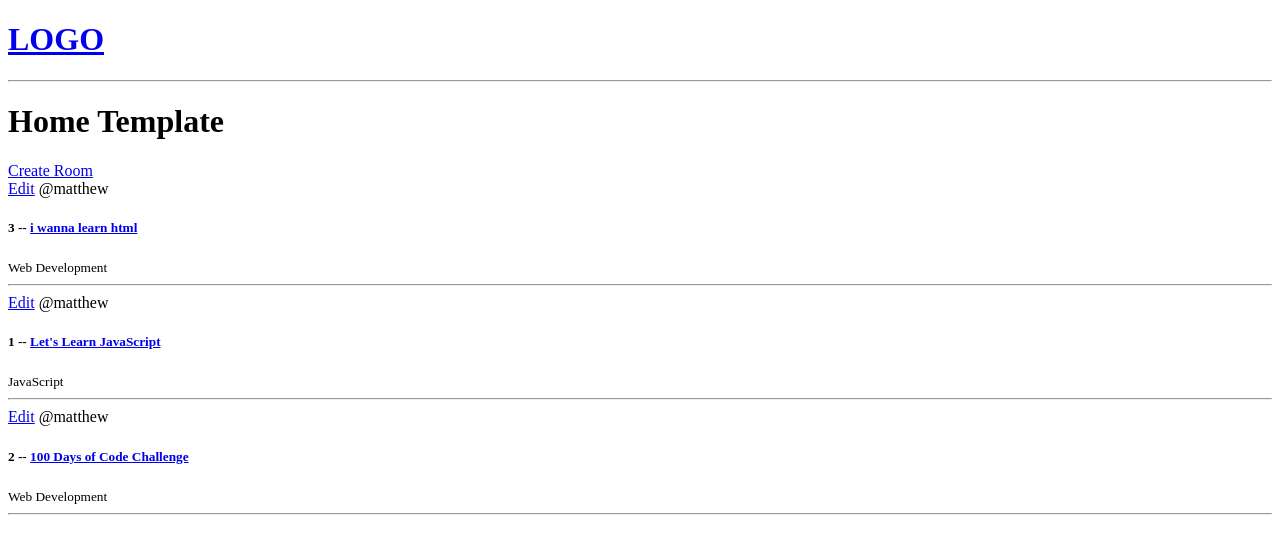
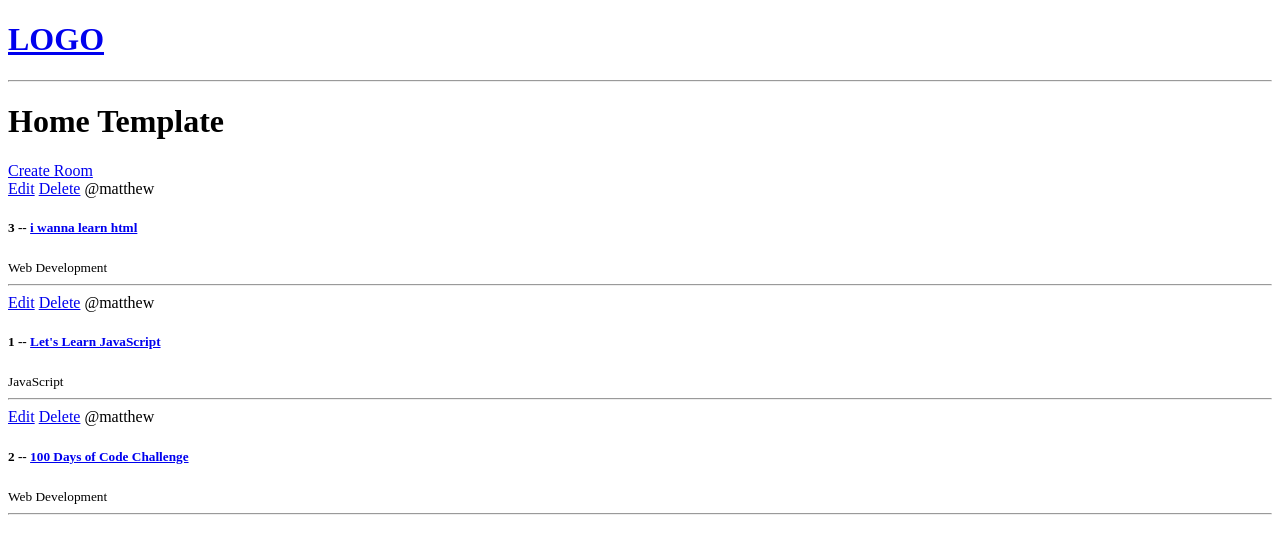
Before and after one commit to mattygersh21/python-django-discord, a Django app: page / in a window 1280 px wide. Shown: the top 554 px of the page. Run offline with Django 4.2, Linux system fonts and the light colour scheme; data comes from the database, SQL or seed files in the repository; both versions use the stored data as it was after the commit.

Commit message:
* added room deletion (urls.py, views.py, delete.html, home.html)

```diff
--- a/discord/base/templates/base/home.html
+++ b/discord/base/templates/base/home.html
@@ -10,6 +10,7 @@
     {% for room in rooms %}
       <div>
         <a href="{% url 'update-room' room.id %}">Edit</a>
+        <a href="{% url 'delete-room' room.id %}">Delete</a>
         <span>@{{room.host.username}}</span>
         <h5>{{room.id}} -- <a href="{% url 'room' room.id %}">{{room.name}}</a></h5>
         <small>{{room.topic.name}}</small>
--- a/discord/base/urls.py
+++ b/discord/base/urls.py
@@ -7,5 +7,6 @@ urlpatterns = [
     path('room/<str:pk>/', views.room, name='room'),
 
     path('create-room/', views.createRoom, name='create-room'),
-    path('update-room/<str:pk>/', views.updateRoom, name='update-room')
+    path('update-room/<str:pk>/', views.updateRoom, name='update-room'),
+    path('delete-room/<str:pk>/', views.deleteRoom, name='delete-room')
 ]
--- a/discord/base/views.py
+++ b/discord/base/views.py
@@ -45,3 +45,11 @@ def updateRoom(request, pk):
 
     context = {'form': form}
     return render(request, 'base/room_form.html', context)
+
+def deleteRoom(request, pk):
+    room = Room.objects.get(id=pk)
+    if request.method == 'POST':
+        room.delete()
+        return redirect('home')
+
+    return render(request, 'base/delete.html', {'obj':room})
```
Also changed, not shown: discord/base/templates/base/delete.html (added, +13 -0 lines), discord/db.sqlite3.
